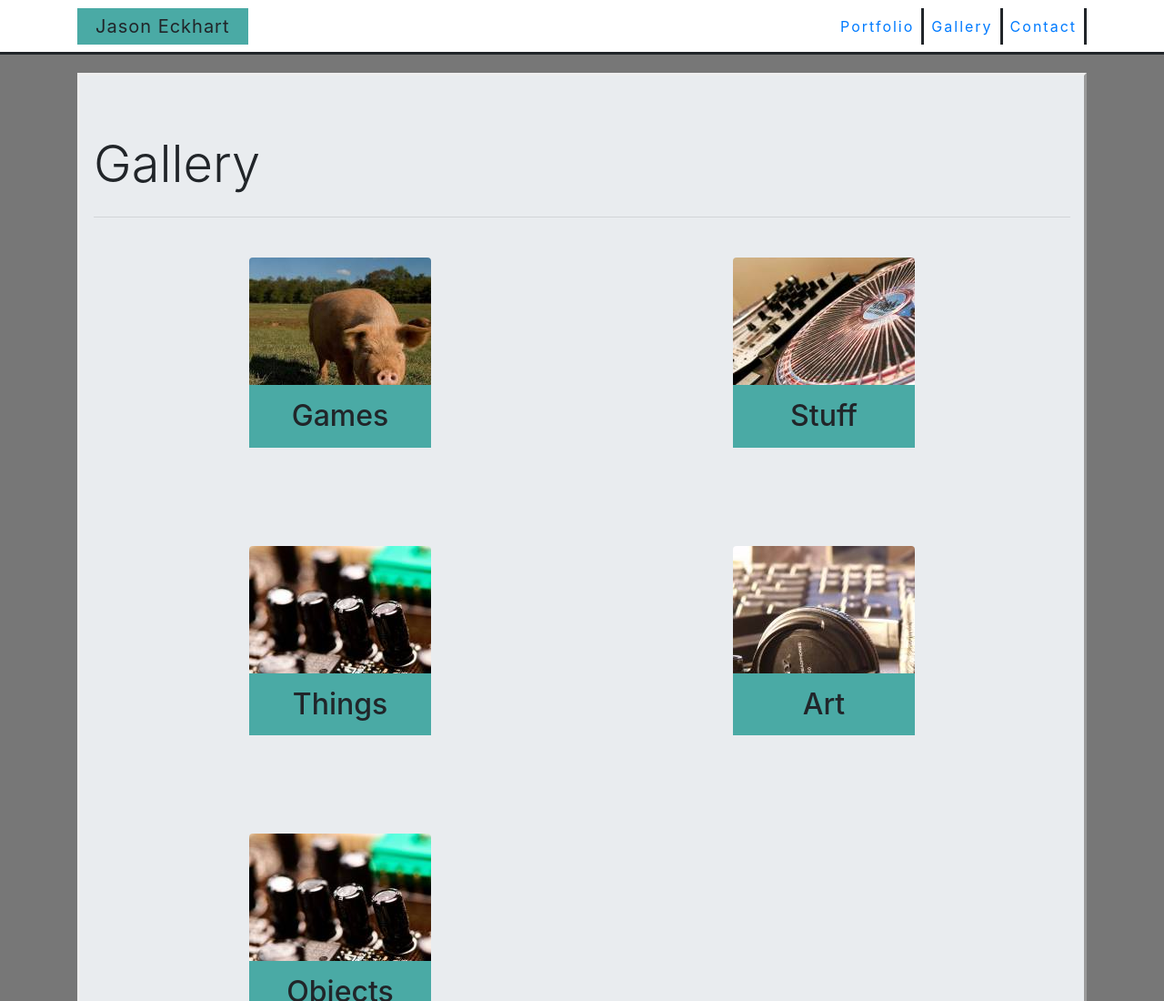
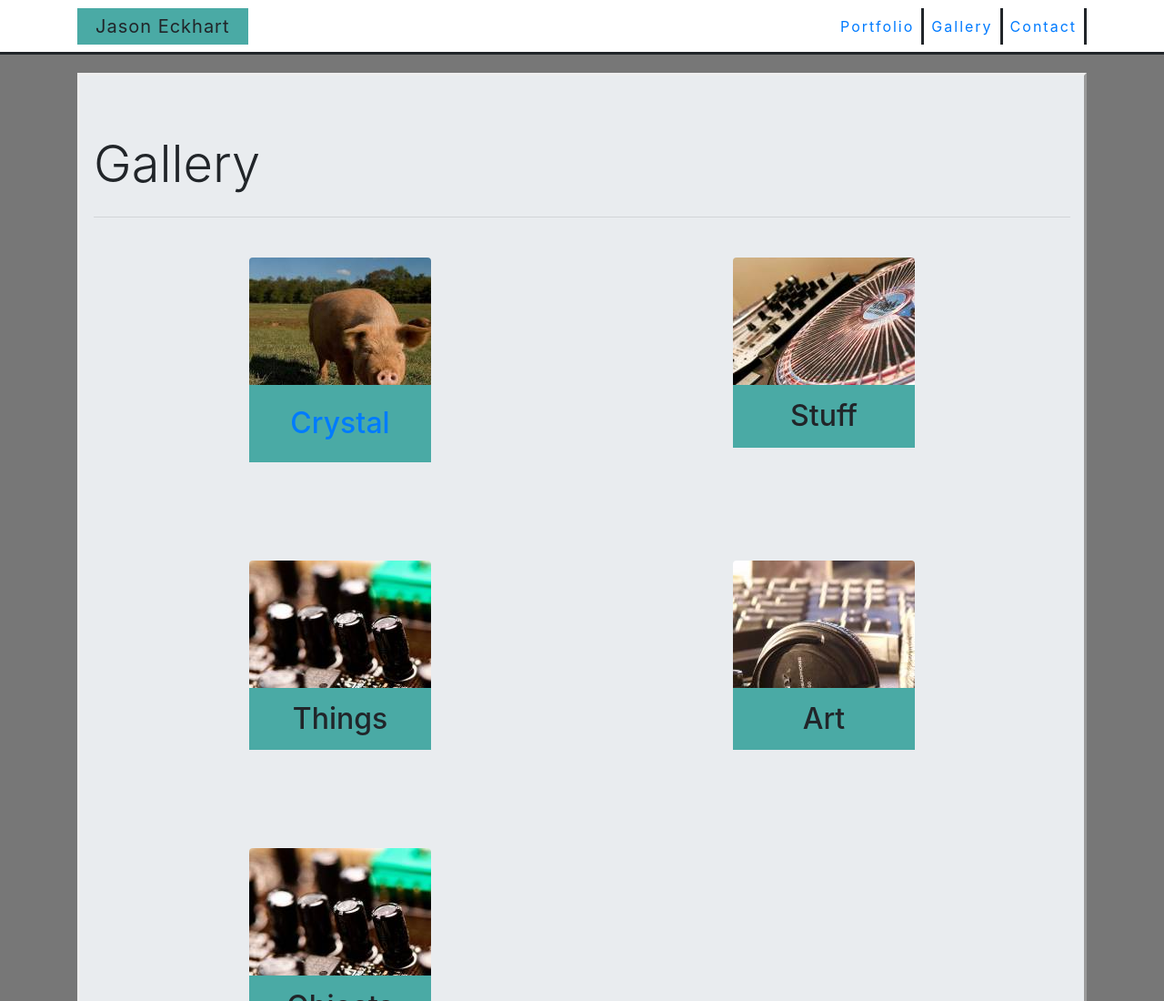
Before and after one commit to Jeckhart582/Bootstrap-Portfolio, a plain HTML site: page portfolio.html in a window 1280 px wide. Shown: the top 1100 px of the page at 91% size. Drawn offline with nearby package versions, Linux system fonts and the light colour scheme.

Commit message:
Pushing crystal game link

```diff
--- a/portfolio.html
+++ b/portfolio.html
@@ -42,7 +42,7 @@
                     <div class="row">
                         <div class="col-sm-6">
                             <img class="rounded mx-auto d-block" src="assets/images/animals-q-c-200-200-6.jpg" alt="Games">
-                            <h2> Games </h2>
+                            <h2><a class="nav-link" href="https://jeckhart582.github.io/unit-4-game/">Crystal</a> </h2>
                         </div>
                         <div class="col-sm-6">
                             <img class="rounded mx-auto d-block" src="assets/images/technics-q-c-200-200-2.jpg" alt="">
```
